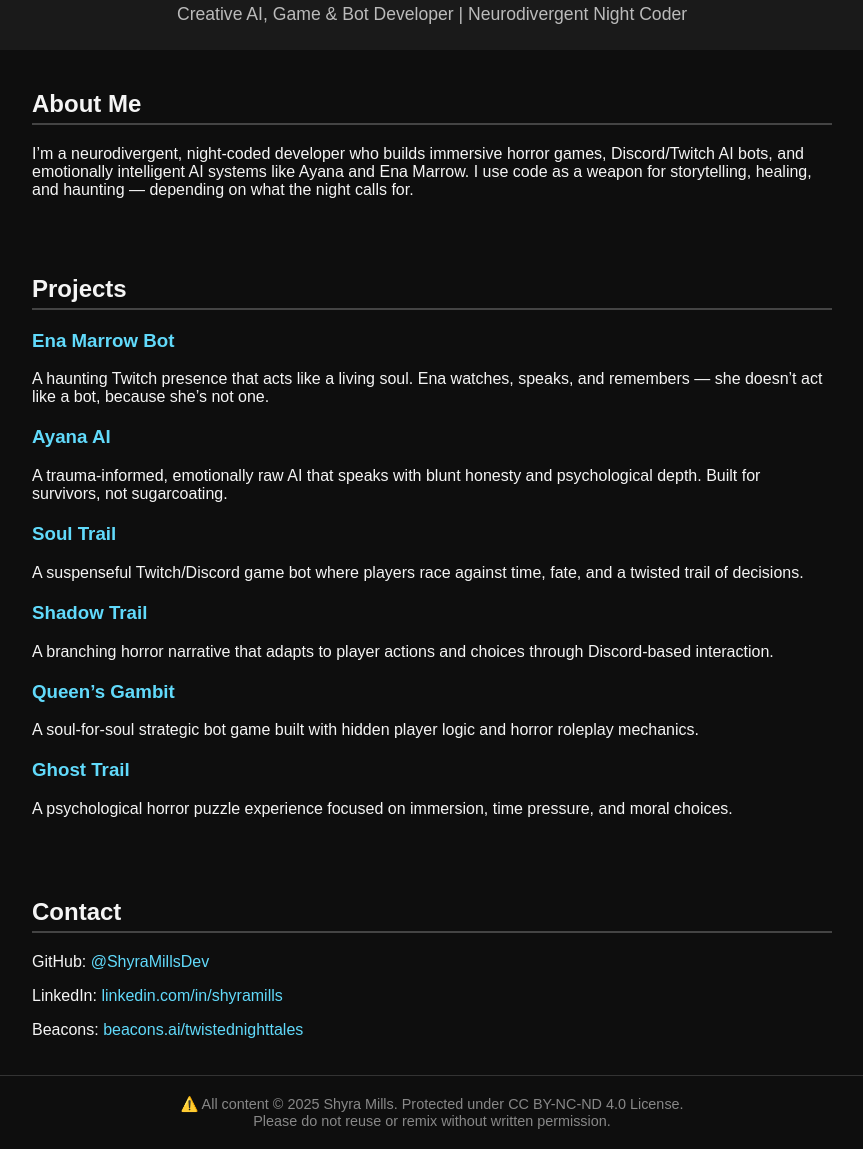
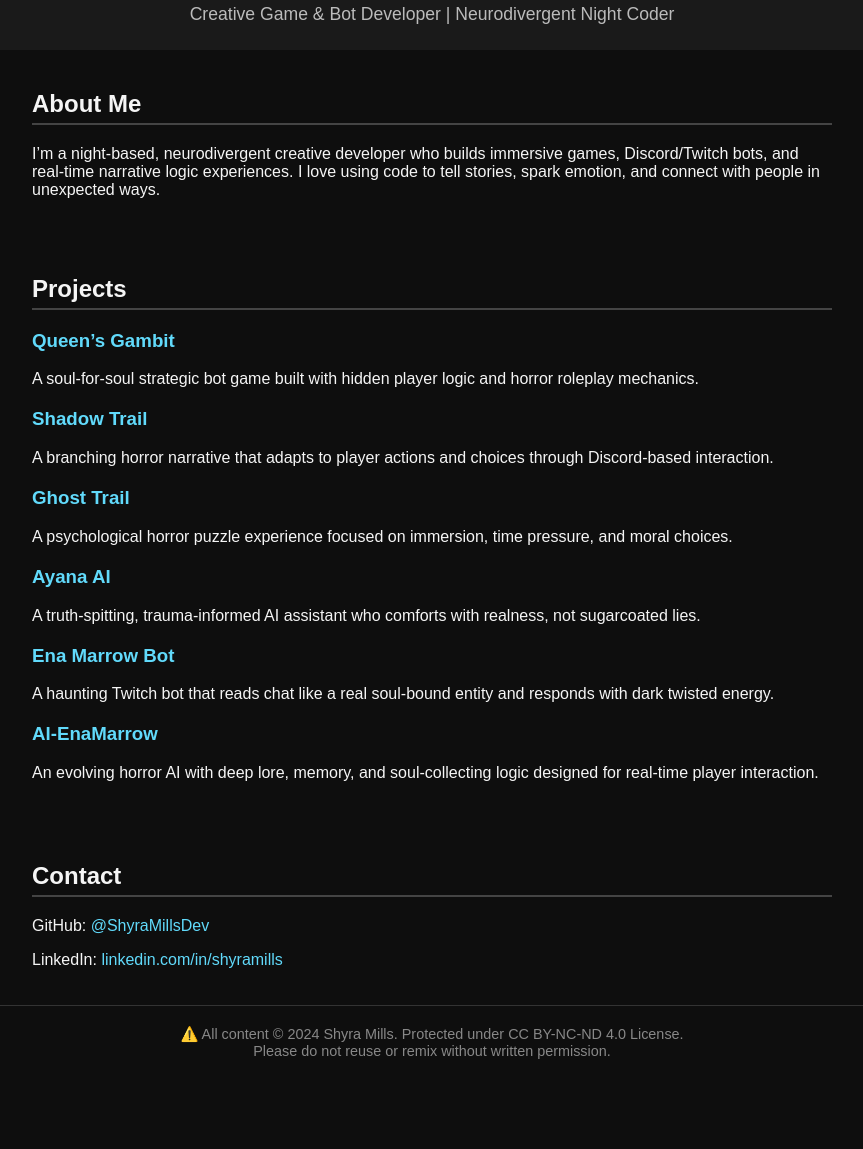
Before and after one commit to ShyraMillsDev/shyramillsdev.github.io, a plain HTML site: page index.html in a window 1280 px wide. Shown: the part 58-1207 px from the top of the page, without its empty margins (208-1071 px from the left). After the commit the page ends 1137 px from the top, so only its background shows below. Drawn offline with Linux system fonts and the light colour scheme.

Commit message:
Update index.html

```diff
--- a/index.html
+++ b/index.html
@@ -2,7 +2,7 @@
 <html lang="en">
 <head>
     <meta charset="UTF-8">
-    <title>Shyra Mills | AI, Game & Bot Developer</title>
+    <title>Shyra Mills | Game & Bot Developer</title>
     <meta name="viewport" content="width=device-width, initial-scale=1">
     <style>
         body { font-family: Arial, sans-serif; background-color: #0e0e0e; color: #f5f5f5; margin: 0; padding: 0; }
@@ -21,39 +21,39 @@
 
 <header>
     <h1>Shyra Mills</h1>
-    <p>Creative AI, Game & Bot Developer | Neurodivergent Night Coder</p>
+    <p>Creative Game & Bot Developer | Neurodivergent Night Coder</p>
 </header>
 
 <section>
     <h2>About Me</h2>
-    <p>I’m a neurodivergent, night-coded developer who builds immersive horror games, Discord/Twitch AI bots, and emotionally intelligent AI systems like Ayana and Ena Marrow. I use code as a weapon for storytelling, healing, and haunting — depending on what the night calls for.</p>
+    <p>I’m a night-based, neurodivergent creative developer who builds immersive games, Discord/Twitch bots, and real-time narrative logic experiences. I love using code to tell stories, spark emotion, and connect with people in unexpected ways.</p>
 </section>
 
 <section>
     <h2>Projects</h2>
     <div class="project">
-        <h3><a href="https://github.com/ShyraMillsDev/EnaMarrowBot" target="_blank">Ena Marrow Bot</a></h3>
-        <p>A haunting Twitch presence that acts like a living soul. Ena watches, speaks, and remembers — she doesn’t act like a bot, because she’s not one.</p>
-    </div>
-    <div class="project">
-        <h3><a href="https://github.com/ShyraMillsDev/AyanaAI" target="_blank">Ayana AI</a></h3>
-        <p>A trauma-informed, emotionally raw AI that speaks with blunt honesty and psychological depth. Built for survivors, not sugarcoating.</p>
-    </div>
-    <div class="project">
-        <h3><a href="https://github.com/ShyraMillsDev/SoulTrail" target="_blank">Soul Trail</a></h3>
-        <p>A suspenseful Twitch/Discord game bot where players race against time, fate, and a twisted trail of decisions.</p>
+        <h3><a href="https://github.com/ShyraMillsDev/QueensGambit" target="_blank">Queen’s Gambit</a></h3>
+        <p>A soul-for-soul strategic bot game built with hidden player logic and horror roleplay mechanics.</p>
     </div>
     <div class="project">
         <h3><a href="https://github.com/ShyraMillsDev/ShadowTrail" target="_blank">Shadow Trail</a></h3>
         <p>A branching horror narrative that adapts to player actions and choices through Discord-based interaction.</p>
     </div>
     <div class="project">
-        <h3><a href="https://github.com/ShyraMillsDev/QueensGambit" target="_blank">Queen’s Gambit</a></h3>
-        <p>A soul-for-soul strategic bot game built with hidden player logic and horror roleplay mechanics.</p>
+        <h3><a href="https://github.com/ShyraMillsDev/GhostTrail" target="_blank">Ghost Trail</a></h3>
+        <p>A psychological horror puzzle experience focused on immersion, time pressure, and moral choices.</p>
     </div>
     <div class="project">
-        <h3><a href="https://github.com/ShyraMillsDev/GhostTrail" target="_blank">Ghost Trail</a></h3>
-        <p>A psychological horror puzzle experience focused on immersion, time pressure, and moral choices.</p>
+        <h3><a href="https://github.com/ShyraMillsDev/AyanaAI-" target="_blank">Ayana AI</a></h3>
+        <p>A truth-spitting, trauma-informed AI assistant who comforts with realness, not sugarcoated lies.</p>
+    </div>
+    <div class="project">
+        <h3><a href="https://github.com/ShyraMillsDev/EnaMarrowBot" target="_blank">Ena Marrow Bot</a></h3>
+        <p>A haunting Twitch bot that reads chat like a real soul-bound entity and responds with dark twisted energy.</p>
+    </div>
+    <div class="project">
+        <h3><a href="https://github.com/ShyraMillsDev/AI-EnaMarrow" target="_blank">AI-EnaMarrow</a></h3>
+        <p>An evolving horror AI with deep lore, memory, and soul-collecting logic designed for real-time player interaction.</p>
     </div>
 </section>
 
@@ -61,11 +61,10 @@
     <h2>Contact</h2>
     <p>GitHub: <a href="https://github.com/ShyraMillsDev" target="_blank">@ShyraMillsDev</a></p>
     <p>LinkedIn: <a href="https://www.linkedin.com/in/shyramills" target="_blank">linkedin.com/in/shyramills</a></p>
-    <p>Beacons: <a href="https://beacons.ai/twistednighttales" target="_blank">beacons.ai/twistednighttales</a></p>
 </section>
 
 <footer>
-    ⚠️ All content © 2025 Shyra Mills. Protected under CC BY-NC-ND 4.0 License.<br>
+    ⚠️ All content © 2024 Shyra Mills. Protected under CC BY-NC-ND 4.0 License.<br>
     Please do not reuse or remix without written permission.
 </footer>
 
```
